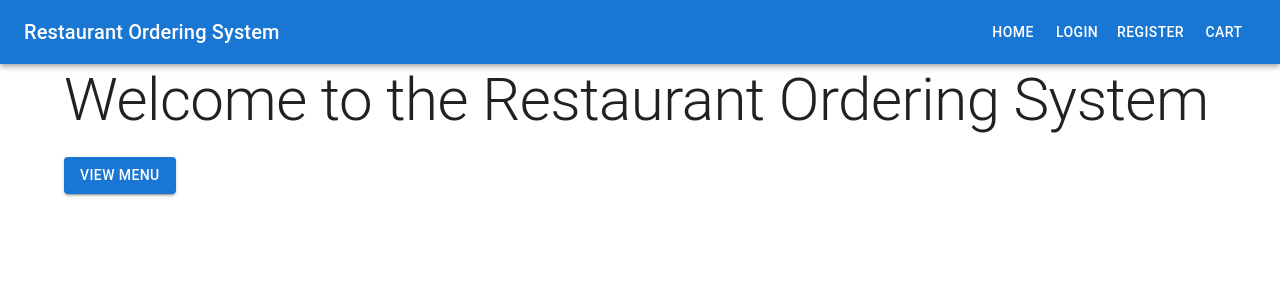
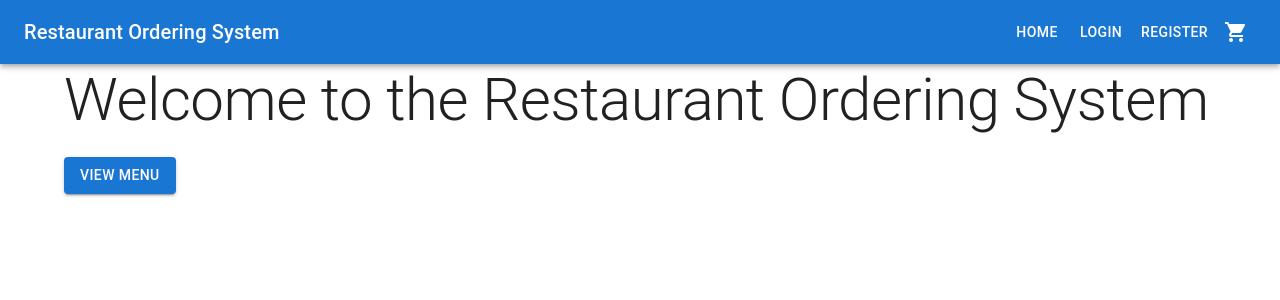
Before and after one commit to edwardgaston/Comp3006-Mern-Full-Stack, a React (Create React App) app in the folder frontend/: page / in a window 1280 px wide. Shown: the top 300 px of the page. Built offline with nearby package versions, Linux system fonts and the light colour scheme.

Commit message:
updated cart icon to show how many items are in the cart

```diff
--- a/frontend/package.json
+++ b/frontend/package.json
@@ -5,6 +5,7 @@
   "dependencies": {
     "@emotion/react": "^11.14.0",
     "@emotion/styled": "^11.14.0",
+    "@mui/icons-material": "^6.3.0",
     "@mui/material": "^6.3.0",
     "axios": "^1.7.9",
     "cra-template": "1.2.0",
--- a/frontend/src/App.js
+++ b/frontend/src/App.js
@@ -10,6 +10,7 @@ import Profile from './components/Profile';
 import AddMenuItem from './components/AddMenuItem';
 import EditMenuItem from './components/EditMenuItem';
 import { UserContext } from './context/UserContext';
+import CartIcon from './components/CartIcon'; // Import the CartIcon component
 
 function App() {
   const { user, logout } = useContext(UserContext);
@@ -39,9 +40,7 @@ function App() {
                 </Button>
               </>
             )}
-            <Button color="inherit" component={Link} to="/cart">
-              Cart
-            </Button>
+            <CartIcon /> {/* Use the CartIcon component */}
             {user && (
               <>
                 <IconButton color="inherit" component={Link} to="/profile">
--- /dev/null
+++ b/frontend/src/components/CartIcon.js
@@ -0,0 +1,19 @@
+import React, { useContext } from 'react';
+import { Badge, IconButton } from '@mui/material';
+import ShoppingCartIcon from '@mui/icons-material/ShoppingCart';
+import { CartContext } from '../context/CartContext';
+import { Link } from 'react-router-dom';
+
+const CartIcon = () => {
+  const { cart } = useContext(CartContext);
+
+  return (
+    <IconButton component={Link} to="/cart" color="inherit">
+      <Badge badgeContent={cart.length} color="secondary">
+        <ShoppingCartIcon />
+      </Badge>
+    </IconButton>
+  );
+};
+
+export default CartIcon;
```
Also changed, not shown: frontend/src/components/Header.js (added, +18 -0 lines), 1 other file (tests, documents, lock files or other folders).
